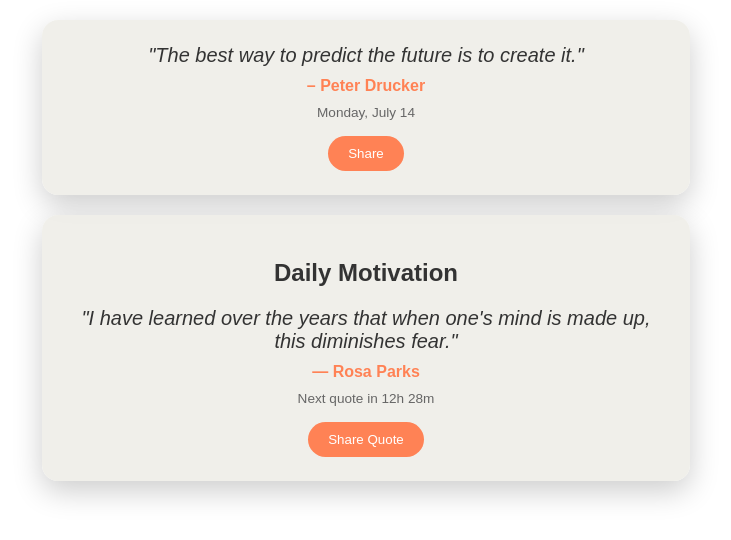
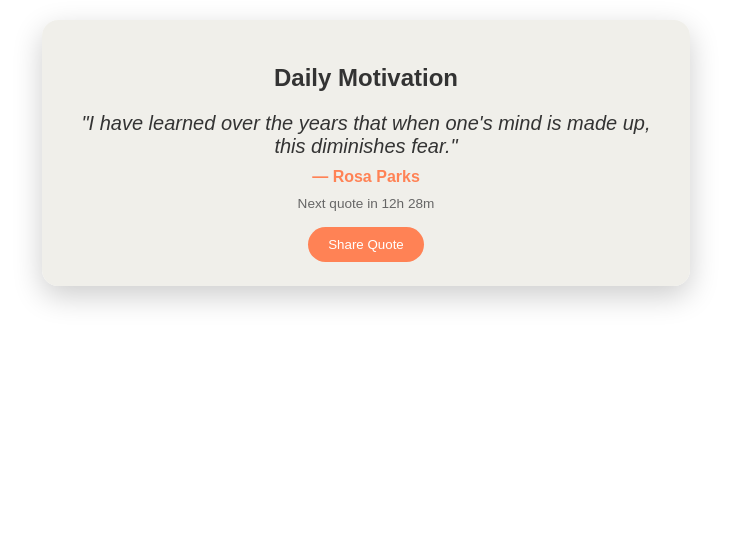
Before and after one commit to organicmediauk/organic-media, a plain HTML site: page daily-motivation.html in a window 1280 px wide. Shown: the whole page, without its empty margins (274-1005 px from the left). Drawn offline with Linux system fonts and the light colour scheme.

Commit message:
Update daily-motivation.html

```diff
--- a/daily-motivation.html
+++ b/daily-motivation.html
@@ -46,18 +46,7 @@
       border-radius: 50px;
       cursor: pointer;
     }
-  </style>
-</head>
-<body>
-  <div class="quote-box">
-    <div class="quote">"The best way to predict the future is to create it."</div>
-    <div class="author">– Peter Drucker</div>
-    <div class="time">Monday, July 14</div>
-    <button class="share-btn">Share</button>
-  </div>
-</body>
-</html>
-  </style>
+   </style>
 </head>
 <body>
   <div class="quote-box">
```
